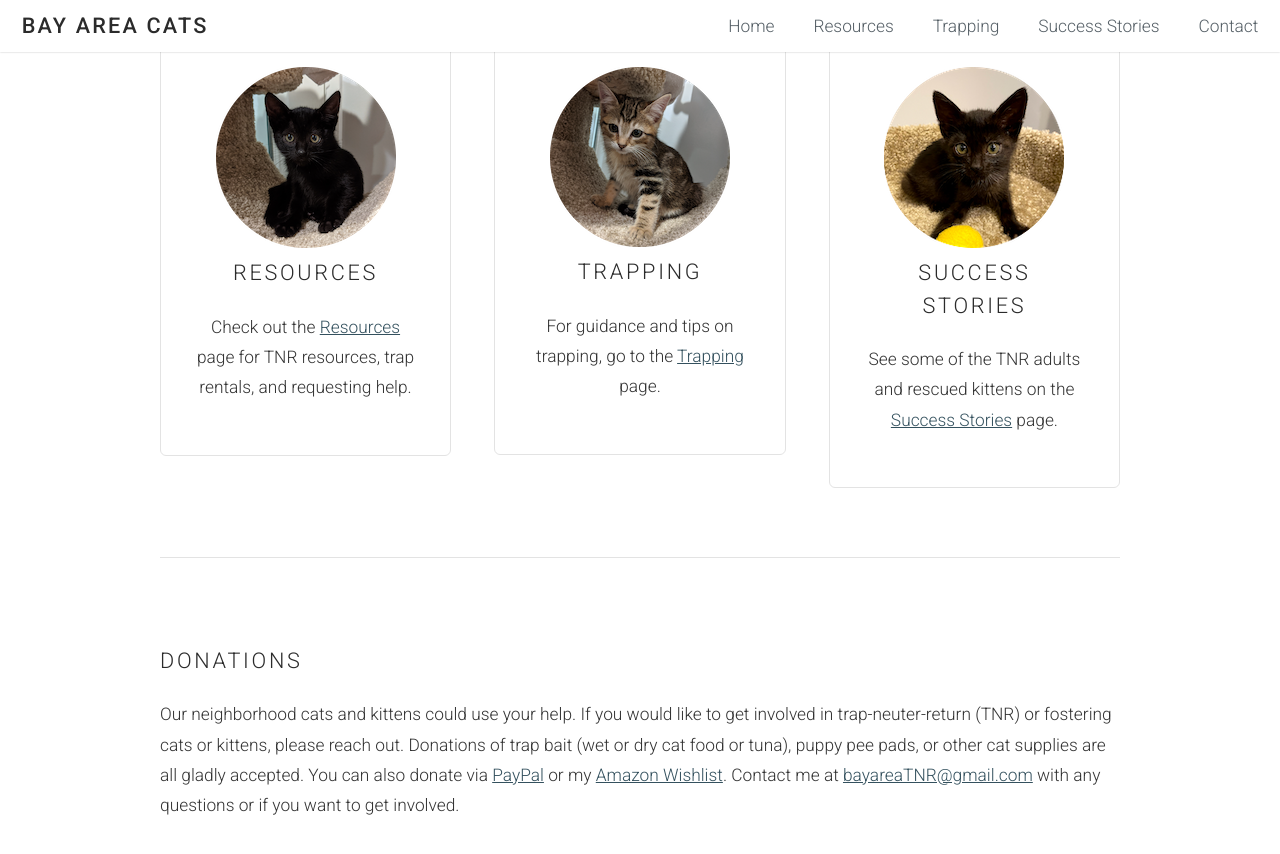
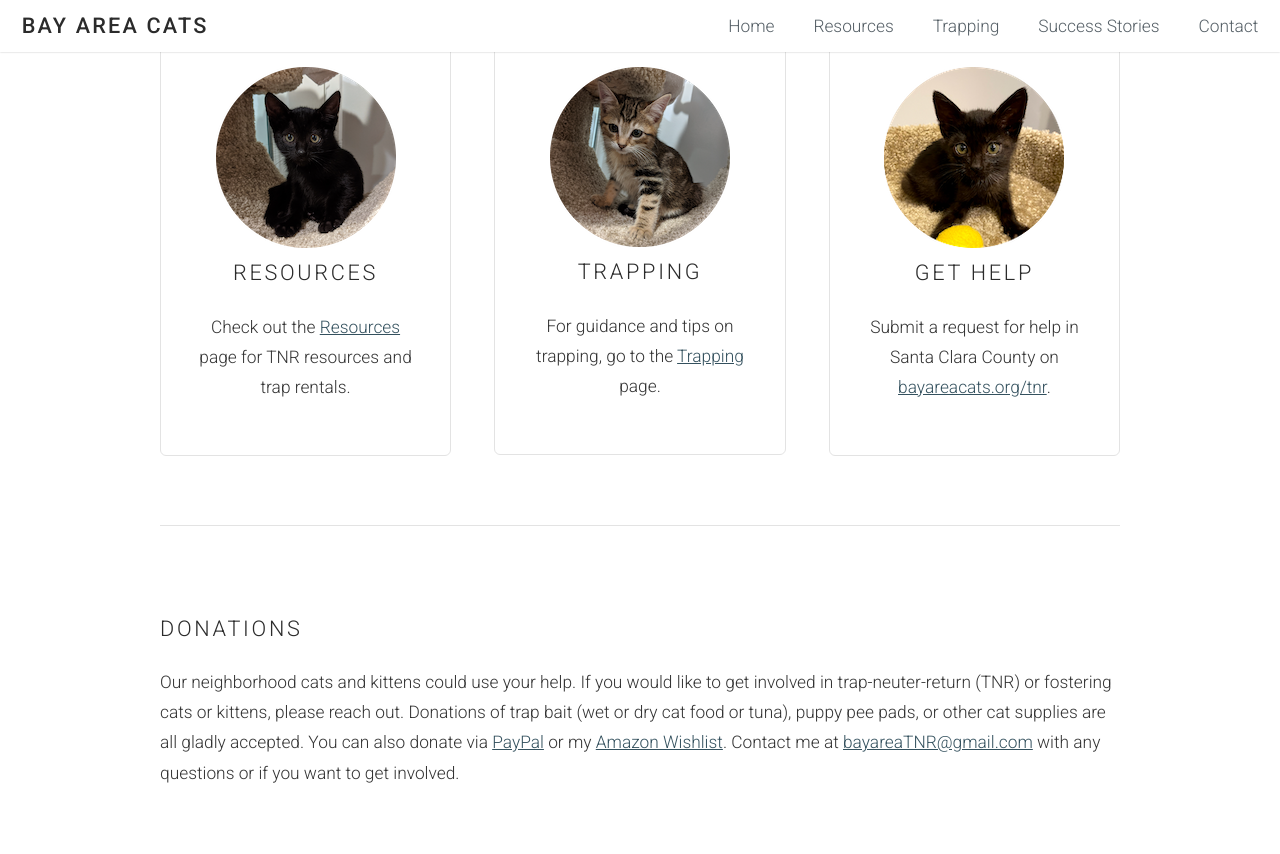
Before and after one commit to sunmeetsingh/bayareacats.github.io, a Jekyll site: the page built from index.html, in a window 1280 px wide and 900 px high, scrolled down 782 px. Shown: the top 854 px of the window. Built offline with Jekyll 4.4.1, drawn with Linux system fonts in a browser that asks for light colours.

Commit message:
Update home page

```diff
--- a/index.html
+++ b/index.html
@@ -27,7 +27,7 @@ layout: landing-page
 						<i class="fa" style="height:15px"><img src="images/manny-thumbnail.png" alt=""></i>
 						<h3>Resources</h3>
 					</a>
-					<p>Check out the <a href="resources">Resources</a> page for TNR resources, trap rentals, and requesting help.</p>
+					<p>Check out the <a href="resources">Resources</a> page for TNR resources and trap rentals.</p>
 				</section>
 			</div>
 			<div class="4u">
@@ -44,9 +44,9 @@ layout: landing-page
 				<section class="special box">
 					<a href="success-stories" style="text-decoration:none;color:inherit;">
 						<i class="fa" style="height: 15px"><img src="images/maggie-thumbnail.png" alt=""></i>
-						<h3>Success Stories</h3>
+						<h3>Get Help</h3>
 					</a>
-					<p>See some of the TNR adults and rescued kittens on the <a href="success-stories">Success Stories</a> page.</p>
+					<p>Submit a request for help in Santa Clara County on <a href="tnr">bayareacats.org/tnr</a>.</p>
 				</section>
 			</div>
 		</div>
--- a/resources.html
+++ b/resources.html
@@ -98,9 +98,9 @@ layout: default
                     </td>
                     <td>Sunnyvale
                     </td>
-                    <td>Friendly cats and kittens go through intake, 7 days a week from 9-6pm. Feral cats can go directly through the medical department for same day TNR, drop off 8-8:30am and pick up is between 3-5 pm at the medical center (fill out <a href="https://www.hssv.org/wp-content/uploads/2020/09/Community-Cat-Spay-Neuter-Intake-Form-2019.pdf">this form</a> prior to arrival). Feral cats are preferred Tues, Thurs, and Fri on medical side.<br/><br/>
+                    <td>Friendly cats and kittens go through intake, 7 days a week from 9-6pm. Feral cats can go through intake any day, or directly through the medical department for same day TNR, drop off 8-8:30am and pick up is between 3-5 pm at the medical center (fill out <a href="https://www.hssv.org/wp-content/uploads/2020/09/Community-Cat-Spay-Neuter-Intake-Form-2019.pdf">this form</a> prior to arrival). Feral cats are preferred Tues, Thurs, and Fri on medical side.<br/><br/>
 
-                    They ask for an email heads up, but no appointment is necessary for Sunnyvale cats. For intake kittens and strays, email <a target="_blank" >intake@hssv.org</a>. For same day TNR, email <a target="_blank" >medicalcenter@hssv.org</a>. You do not need a reply before bringing the cat to intake or medical.
+                    No appointment is necessary for Sunnyvale cats. For intake kittens and strays, email <a target="_blank" >intake@hssv.org</a>. For same day TNR, email <a target="_blank" >medicalcenter@hssv.org</a>. You do not need a reply before bringing the cat to intake or medical.
                     </td>
                   </tr>
                   <tr>
```
